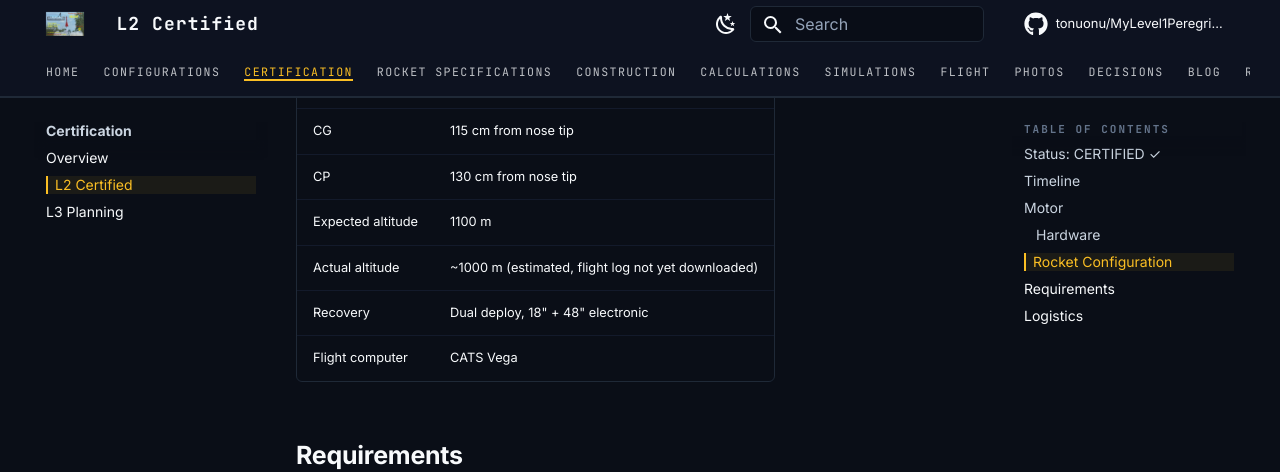
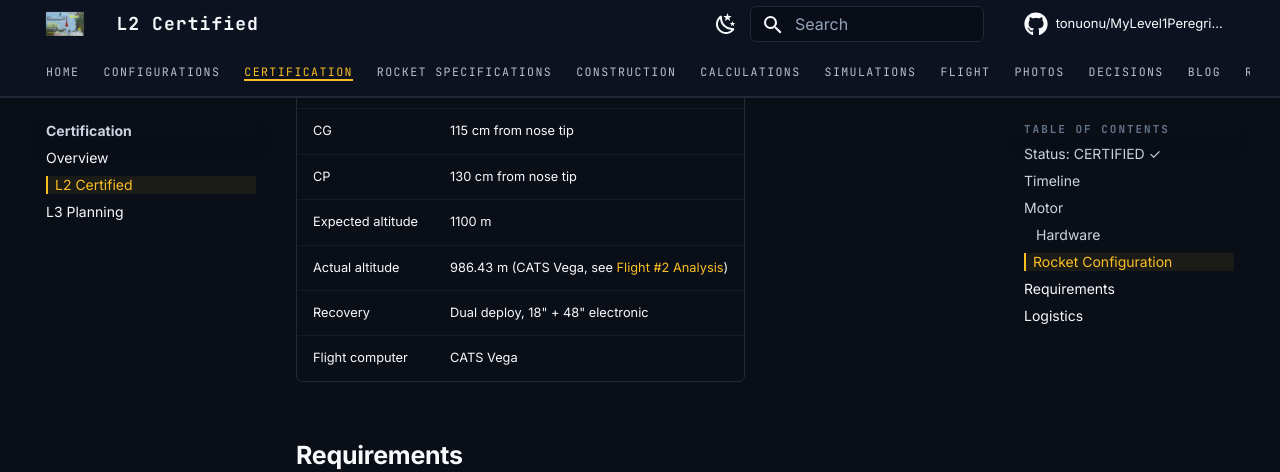
Before and after one commit to tonuonu/MyLevel1Peregrine, an MkDocs documentation site: the page built from docs/certification/l2-planning.md, in a window 1280 px wide and 900 px high, scrolled down 1484 px. Shown: the top 472 px of the window. Built offline with MkDocs 1.6.1 and Material for MkDocs 9.7.7, drawn with Linux system fonts in a browser that asks for light colours; comment, search, counter and statistics services are not loaded.

Commit message:
Replace estimated L2 apogee with actual 986 m flight data

```diff
--- a/docs/certification/l2-planning.md
+++ b/docs/certification/l2-planning.md
@@ -43,7 +43,7 @@ Apogee Peregrine "SIPSIK" in full L2 configuration:
 | CG | 115 cm from nose tip |
 | CP | 130 cm from nose tip |
 | Expected altitude | 1100 m |
-| Actual altitude | ~1000 m (estimated, flight log not yet downloaded) |
+| Actual altitude | 986.43 m (CATS Vega, see [Flight #2 Analysis](../flight/flight2-analysis.md)) |
 | Recovery | Dual deploy, 18" + 48" electronic |
 | Flight computer | CATS Vega |
 
```
Also changed, not shown: docs/configurations.md (+1 -1 lines).
